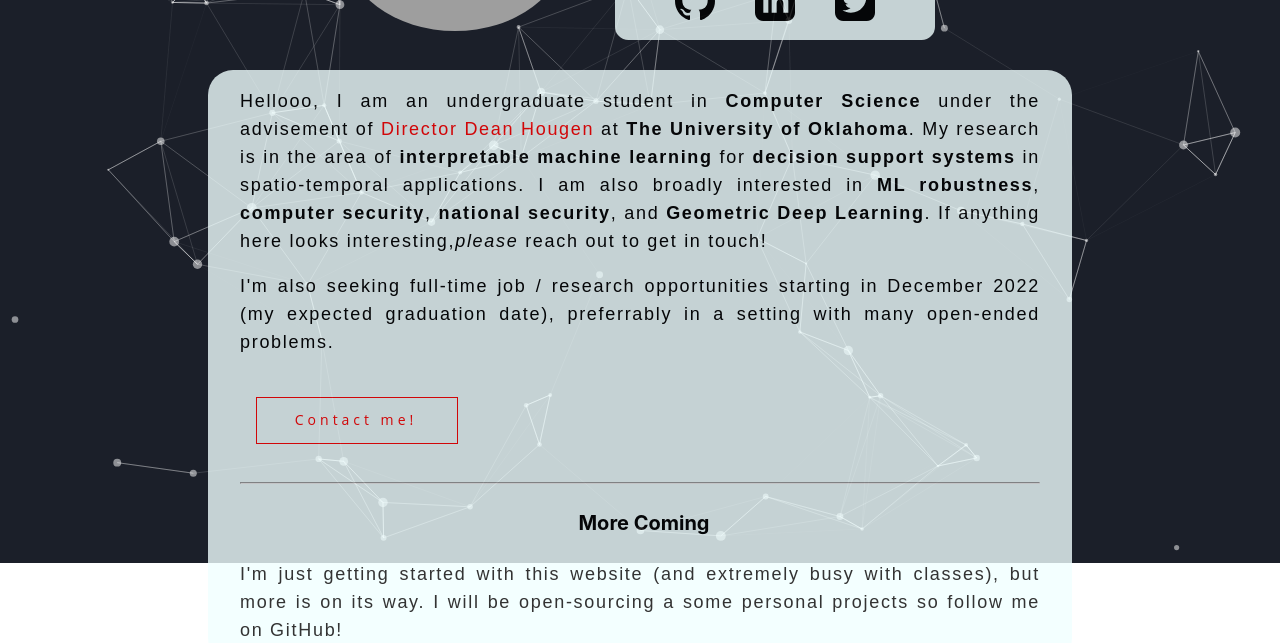
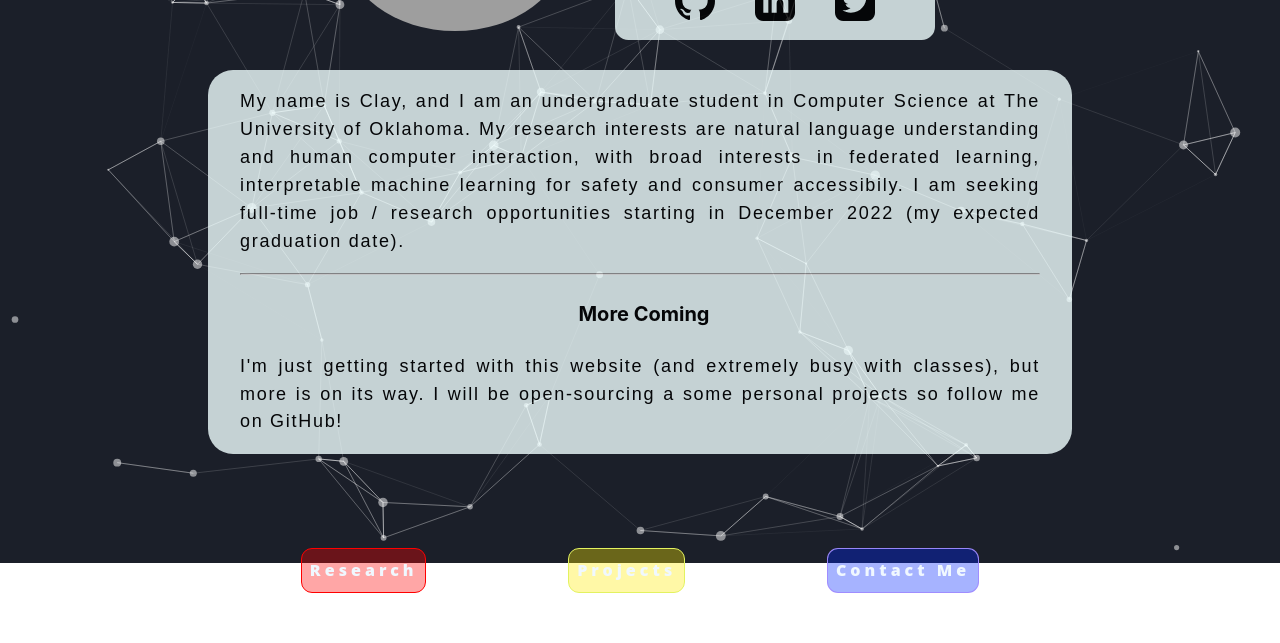
Before and after one commit to clay-curry/Website, a React (Create React App) app: page / in a window 1280 px wide. Shown: the part 237-880 px from the top of the page. Built offline with nearby package versions, Linux system fonts and the light colour scheme; grey boxes are pictures that could not be loaded.

Commit message:
reorganized

```diff
--- /dev/null
+++ b/src/components/Btn.tsx
@@ -0,0 +1,12 @@
+import React from 'react';
+import '../styles/buttons.css'
+
+function Btn(props: { rel: string, href: string, className: string, text: string; }) {
+    return (
+        <a rel={props.rel} href={props.href} className={props.className}>
+                    {props.text}
+        </a>
+    );
+}
+
+export default Btn
--- a/src/components/ContactBtn.tsx
+++ /dev/null
@@ -1,18 +0,0 @@
-import React from 'react';
-import '../styles/component.css'
-
-function ContactBtn() {
-    return (
-        <a rel="contact" href="/contact/" className="contact-button">
-            <div>
-            <span className="bg"></span>
-            <span className="base"></span>
-            <span className="text">
-            Contact me!
-            </span>
-            </div>
-        </a>
-    );
-}
-
-export default ContactBtn
--- a/src/components/index.js
+++ b/src/components/index.js
@@ -1,5 +1,5 @@
-export { default as ContactBtn } from './ContactBtn.tsx';
 export { default as Footer } from './Footer.tsx';
 export { default as NavBar } from './NavBar.tsx';
 export { default as PageContent } from './PageContent.tsx';
 export { default as MoreComing } from './MoreComing.tsx';
+export { default as Btn } from './Btn.tsx';
--- a/src/pages/Home.tsx
+++ b/src/pages/Home.tsx
@@ -1,28 +1,25 @@
 import React from 'react';
 import '../styles/style.css';
 import face from '../assets/face.jpg';
-import { NavBar, Footer, PageContent, ContactBtn, MoreComing } from '../components';
+import { NavBar, Footer, Btn, PageContent, MoreComing } from '../components';
 
 function Home() {
 
-  const hougen = "https://www.ou.edu/coe/cs/people/hougen";
   return (
     <>
       <NavBar />
       <Hero />
       <PageContent>
-        <p>
-        Hellooo, I am an undergraduate student in <b>Computer Science</b> under the advisement of <a href={hougen}>Director Dean Hougen</a> at <b>The University of Oklahoma</b>.
-        My research is in the area of <b>interpretable machine learning</b> for <b>decision support systems</b> in spatio-temporal applications. I am also broadly
-        interested in <b>ML robustness</b>, <b>computer security</b>, <b>national security</b>, and <b>Geometric Deep Learning</b>. If anything here looks interesting,
-        <i>please</i> reach out to get in touch!
-        </p>
-        <p>
-        I'm also seeking full-time job / research opportunities starting in December 2022 (my expected graduation date), preferrably in a setting with many open-ended problems.
-        </p>
-      <Buttons />
+          <p>
+            My name is Clay, and I am an undergraduate student in Computer Science at The University of Oklahoma. My research interests are
+            natural language understanding and human computer interaction, with broad interests in federated learning, interpretable machine
+            learning for safety and consumer accessibily. I am seeking full-time job / research opportunities starting in December 2022 (my
+            expected graduation date).
+          </p>
+
       <MoreComing />
       </PageContent>
+      <Buttons />
       <Footer />
     </>
   );
@@ -51,9 +48,11 @@ function Hero() {
 
 
 function Buttons(){
-  return (
-    <ContactBtn />
-  )
+  return (<div className='buttons'>
+    <Btn rel="contact" href="/contact/" className="red" text="Research" />
+    <Btn rel="contact" href="/contact/" className="yellow" text="Projects" />
+    <Btn rel="contact" href="/contact/" className="blue" text="Contact Me" />
+    </div>)
 }
 
 export default Home;
--- a/src/pages/Projects.tsx
+++ b/src/pages/Projects.tsx
@@ -21,23 +21,27 @@ function Projects() {
 function Work() {
   const exch="https://globe.adsbexchange.com/"
   const oadii="https://www.ou.edu/oadii"
+  const hougen = "https://www.ou.edu/coe/cs/people/hougen";
+
+
   return (<Fragment>
       <hr />
       <h3>Work Experience</h3>
       <ul className='experience-item'>
-        <tr>Computer Science Research Assistant with <a href={oadii}>SWEG-76</a></tr>
+        <tr>Computer Science Research Assistant</tr>
         <tr>NOV 2021 - Present</tr>
         <tr>
-          <p>In this work, I helped research algorithms for classifying basic flight maneuvers in object-tracking sensor networks.</p>
+          <p>Partnership with <a href={oadii}>OK Air Defense Innovation Institute</a> under the advisement of Professor <a href={hougen}>Dean Hougen</a>. Gained a fundamental understanding of
+          algorithms and literature on multiple object tracking using Visual, Radar, and LiDAR systems.  </p>
+          <p>
+            <b>Key Achievement:</b> Tailored novel algorithms in Computer Vision and Natural Language Processing for classifying basic flight maneuvers.
+          </p>
+          <Colab />
           <p>
             <b>Key Achievement:</b> Scraped a massive dataset of <a href={exch}>citizen-sourced transponder messages</a>, intercepting more than 70,000,000 (seventy-million) messages
             in one weeked from all flights in the continental United States.
-            </p>
-            <p>
-            <b>Key Achievement:</b> Developed two sequence-to-sequence machine learning algorithms capable of recognizing the occurence of basic flight
-            maneuvers (takeoff, orbit, turning, landing) in simulated aircraft trajectories. I solved this problem twice using two highly different approaches: using a 3D convolutional neural network
-            (similar to VoxelNet), and using an encoder-only transformer with bi-directional self-attention.
-            </p>
+          </p>
+
         </tr>
       </ul>
       <ul className='experience-item'>
@@ -59,4 +63,11 @@ function Work() {
 }
 
 
+function Colab(){
+  const colab_transformer="https://colab.research.google.com/drive/19UY_igQUPTVfsVWNlHAQFl-WjoJ_VOwb?usp=sharing"
+  return (<a className='badge' href={colab_transformer}>
+  <img src="https://colab.research.google.com/assets/colab-badge.svg" alt="Open In Colab"/>
+</a>);
+}
+
 export default Projects;
--- /dev/null
+++ b/src/styles/buttons.css
@@ -0,0 +1,41 @@
+.buttons{
+    display: flex;
+    gap: 20px;
+    justify-content: space-around;
+    margin: 8vh;
+    width: fit-content;
+    width: min(800px, 90%);
+}
+
+.buttons > a {
+    -webkit-text-size-adjust: 100%;
+    padding: .5vh 1vh .5vh 1vh;
+    text-align: center;
+    max-width: 200px;
+    line-height: 35px;
+    border-radius: 11px;
+    opacity: 100%;
+    font-size: 16px;
+    letter-spacing: 4px;
+    font-family: "Open Sans",sans-serif;
+    text-align: center;
+    font-weight: 900;
+}
+
+a.red {
+    border: 1px solid red;
+    background-color: rgba(255, 0, 0, .35);
+    color: aliceblue;
+}
+
+a.blue {
+    border: 1px solid rgba(159, 139, 255, 0.957);
+    background-color: rgba(0, 38, 255, 0.35);
+    color: aliceblue;
+}
+
+a.yellow {
+    border: 1px solid rgba(227, 242, 96, 1);
+    background-color: rgba(255, 234, 0, 0.35);
+    color: aliceblue;
+}
--- a/src/styles/component.css
+++ b/src/styles/component.css
@@ -1,222 +1,4 @@
-.nav-bar {
-    /* as an item */
-    width: 100%;
 
-    background: linear-gradient(45deg, red, black);
-
-    /* as a container */
-    display: flex;
-    align-content: center;
-    flex-wrap: wrap;
-    z-index: 1000;
-}
-.nav-bar .name-container {
-    /* as an item */
-    order: 1;
-    flex: 1 0 auto;
-
-    /* as a container */
-    display: flex;
-    justify-content: center;
-}
-.nav-bar .name-container .my-name{
-    display: block;
-    font: small-caps bold 17px/2 sans-serif;
-    font-size: 2em;
-    text-emphasis: none;
-    text-decoration: none;
-    color: white;
-}
-.nav-bar .buttons-container {
-    /* as an item */
-    order: 2;
-    flex: 3 3 auto;
-    list-style: none;
-    margin: 0;
-    padding: 0;
-
-    /* as a container */
-    display: flex;
-    flex-wrap: nowrap;
-    justify-content: space-around;
-    align-items: center;
-}
-.nav-bar .buttons-container * {
-    box-sizing: border-box;
-}
-.nav-bar .buttons-container a {
-    text-decoration: none;
-    display: block;
-	position: relative;
-	padding: 0.2em 0;
-}
-.nav-bar .buttons-container a::after {
-    content: '';
-    position: absolute;
-    bottom: 0;
-    left: 0;
-    width: 100%;
-    height: 0.1em;
-    background-color: white;
-    opacity: 0;
-    transition: opacity 150ms, transform 150ms;
-}
-.nav-bar a:hover::after, .nav-bar a:focus::after {
-    opacity: 1;
-    transform: translate3d(0, 0.1em, 0);
-}
-.nav-bar .buttons-container a {
-    background-color: transparent;
-    border: none;
-    font-variant: small-caps;
-    font-size: larger;
-    color: white;
-}
-
-
-.contact-button {
-    -webkit-text-size-adjust: 100%;
-    background-color: transparent;
-    margin: 5vh 2vh 5vh 2vh;
-    position: relative;
-    width: 100%;
-    display: block;
-    text-align: center;
-    max-width: 200px;
-    height: 45px;
-    line-height: 45px;
-}
-.contact-button span.bg {
-    -webkit-text-size-adjust: 100%;
-    color: red;
-    font-size: 14px;
-    letter-spacing: 4px;
-    font-family: "Open Sans",sans-serif;
-    text-align: center;
-    line-height: 45px;
-    box-sizing: border-box;
-    position: absolute;
-    background: red;
-    width: 0;
-    height: 100%;
-    z-index: 3;
-    transition: 0.3s ease-out all;
-    transform: skewX(-10deg);
-}
-.contact-button span.base{
-    -webkit-text-size-adjust: 100%;
-    color: red;
-    position: absolute;
-    z-index: 2;
-    width: 100%;
-    height: 100%;
-    left: 0;
-    border: 1px solid red;
-}
-.contact-button span.text{
-    -webkit-text-size-adjust: 100%;
-    color: red;
-    font-size: 14px;
-    letter-spacing: 4px;
-    font-family: "Open Sans",sans-serif;
-    text-align: center;
-    line-height: 45px;
-    box-sizing: border-box;
-    z-index: 4;
-    width: 100%;
-    height: 100%;
-    position: absolute;
-    left: 0;
-    top: 0;
-}
-
-.page-content {
-    width: min(800px, 90%);
-    border-radius: 25px;
-    margin-left: 2.5%;
-    margin-right: 2.5%;
-    padding-left: 2.5%;
-    padding-right: 2.5%;
-    background-color: azure;
-    opacity: 0.8;
-}
-
-footer {
-    position: relative;
-    bottom: 0px;
-    width: 100vw;
-    height: max(4vh, auto);
-    background: grey;
-    margin-top: 40px;
-    padding-top: 15px;
-    padding-bottom: 40px;
-}
-footer .footer-content {
-    display: flex;
-    flex-direction: row;
-    flex-wrap: wrap-reverse;
-    justify-content: space-evenly;
-    justify-items: center;
-
-    row-gap: 10px;
-    align-content: center;
-    align-items: center;
-    width: min(1000px, 95%);
-
-    margin-left: auto;
-    margin-right: auto;
-}
-footer .pheader {
-    position: absolute;
-    height: 100%;
-    width: 100%;
-    z-index: -1000;
-    margin: -100%;
-}
-footer .site-info {
-    display: flex;
-    flex-direction: column;
-    flex-wrap: wrap;
-    align-items: flex-start;
-    width: fit-content;
-}
-footer .site-info p {
-    margin-block: 5px;
-    width: 210px;
-    color: darkgrey;
-    line-height: 100%;
-    font-size: 15px;
-}
-footer .site-info a {
-    margin-block: 5px;
-    width: 210px;
-    color: white;
-    line-height: 100%;
-    font-size: 15px;
-    text-decoration: none;
-}
-footer .site-info a:hover {
-    margin-block: 5px;
-    width: 210px;
-    color: white;
-    line-height: 100%;
-    font-size: 15px;
-    text-decoration: underline;
-}
-footer .footer-container .social-media {
-    display: flex;
-    flex-direction: column;
-    flex-wrap: wrap;
-    align-items: center;
-}
-footer .footer-container .social-media p {
-    font-size: 16pt;
-    font-weight: 700;
-    font-family: 'Courier New', Courier, monospace;
-    text-align: center;
-    width: 100%;
-    color: white;
-}
 
 
 .social-media {
--- a/src/styles/style.css
+++ b/src/styles/style.css
@@ -68,3 +68,169 @@ a:visited {
 .gap {
   margin: 15vh;
 }
+
+.nav-bar {
+  /* as an item */
+  width: 100%;
+
+  background: linear-gradient(45deg, red, black);
+
+  /* as a container */
+  display: flex;
+  align-content: center;
+  flex-wrap: wrap;
+  z-index: 1000;
+}
+.nav-bar .name-container {
+  /* as an item */
+  order: 1;
+  flex: 1 0 auto;
+
+  /* as a container */
+  display: flex;
+  justify-content: center;
+}
+.nav-bar .name-container .my-name{
+  display: block;
+  font: small-caps bold 17px/2 sans-serif;
+  font-size: 2em;
+  text-emphasis: none;
+  text-decoration: none;
+  color: white;
+}
+.nav-bar .buttons-container {
+  /* as an item */
+  order: 2;
+  flex: 3 3 auto;
+  list-style: none;
+  margin: 0;
+  padding: 0;
+
+  /* as a container */
+  display: flex;
+  flex-wrap: nowrap;
+  justify-content: space-around;
+  align-items: center;
+}
+.nav-bar .buttons-container * {
+  box-sizing: border-box;
+}
+.nav-bar .buttons-container a {
+  text-decoration: none;
+  display: block;
+position: relative;
+padding: 0.2em 0;
+}
+.nav-bar .buttons-container a::after {
+  content: '';
+  position: absolute;
+  bottom: 0;
+  left: 0;
+  width: 100%;
+  height: 0.1em;
+  background-color: white;
+  opacity: 0;
+  transition: opacity 150ms, transform 150ms;
+}
+.nav-bar a:hover::after, .nav-bar a:focus::after {
+  opacity: 1;
+  transform: translate3d(0, 0.1em, 0);
+}
+.nav-bar .buttons-container a {
+  background-color: transparent;
+  border: none;
+  font-variant: small-caps;
+  font-size: larger;
+  color: white;
+}
+
+
+
+
+.page-content {
+  width: min(800px, 90%);
+  border-radius: 25px;
+  margin-left: 2.5%;
+  margin-right: 2.5%;
+  padding-left: 2.5%;
+  padding-right: 2.5%;
+  background-color: azure;
+  opacity: 0.8;
+}
+
+footer {
+  position: relative;
+  bottom: 0px;
+  width: 100vw;
+  height: max(4vh, auto);
+
+  background: grey;
+  padding-top: 15px;
+  padding-bottom: 40px;
+}
+footer .footer-content {
+  display: flex;
+  flex-direction: row;
+  flex-wrap: wrap-reverse;
+  justify-content: space-evenly;
+  justify-items: center;
+
+  row-gap: 10px;
+  align-content: center;
+  align-items: center;
+  width: min(1000px, 95%);
+
+  margin-left: auto;
+  margin-right: auto;
+}
+footer .pheader {
+  position: absolute;
+  height: 100%;
+  width: 100%;
+  z-index: -1000;
+  margin: -100%;
+}
+footer .site-info {
+  display: flex;
+  flex-direction: column;
+  flex-wrap: wrap;
+  align-items: flex-start;
+  width: fit-content;
+}
+footer .site-info p {
+  margin-block: 5px;
+  width: 210px;
+  color: darkgrey;
+  line-height: 100%;
+  font-size: 15px;
+}
+footer .site-info a {
+  margin-block: 5px;
+  width: 210px;
+  color: white;
+  line-height: 100%;
+  font-size: 15px;
+  text-decoration: none;
+}
+footer .site-info a:hover {
+  margin-block: 5px;
+  width: 210px;
+  color: white;
+  line-height: 100%;
+  font-size: 15px;
+  text-decoration: underline;
+}
+footer .footer-container .social-media {
+  display: flex;
+  flex-direction: column;
+  flex-wrap: wrap;
+  align-items: center;
+}
+footer .footer-container .social-media p {
+  font-size: 16pt;
+  font-weight: 700;
+  font-family: 'Courier New', Courier, monospace;
+  text-align: center;
+  width: 100%;
+  color: white;
+}
```
